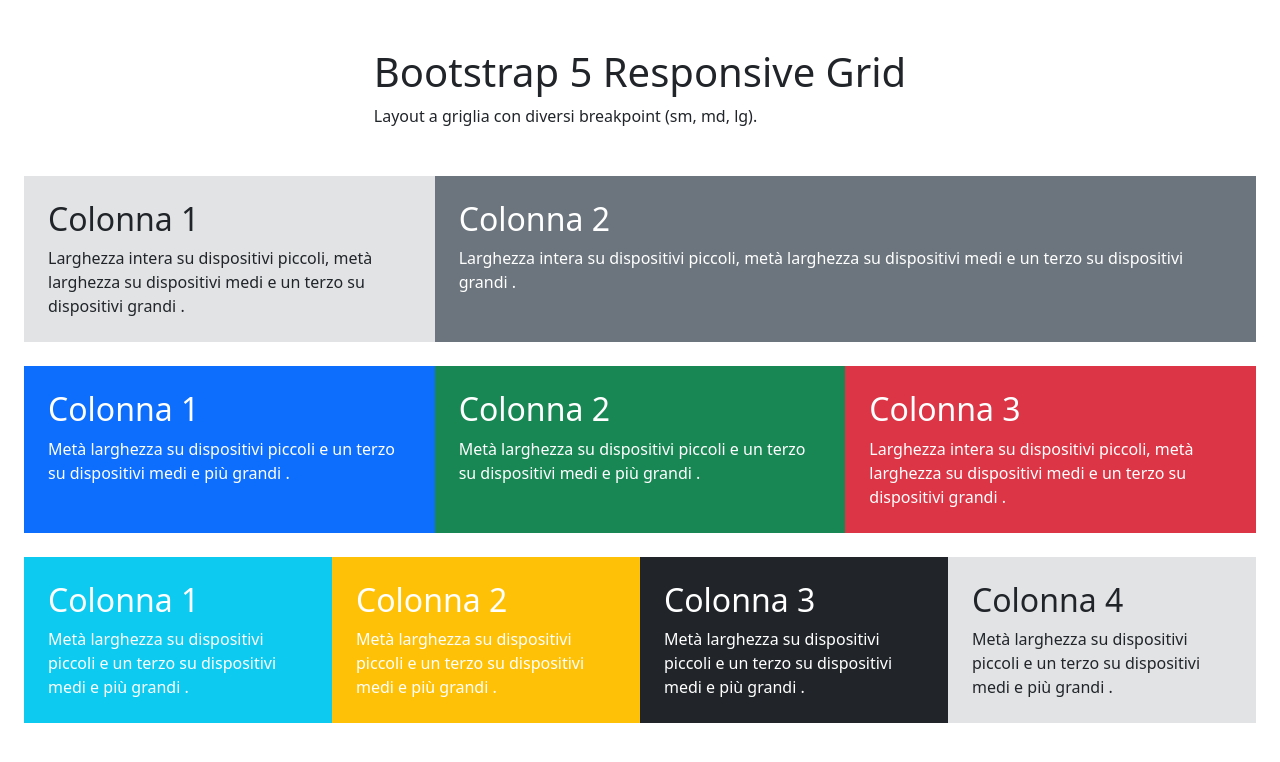
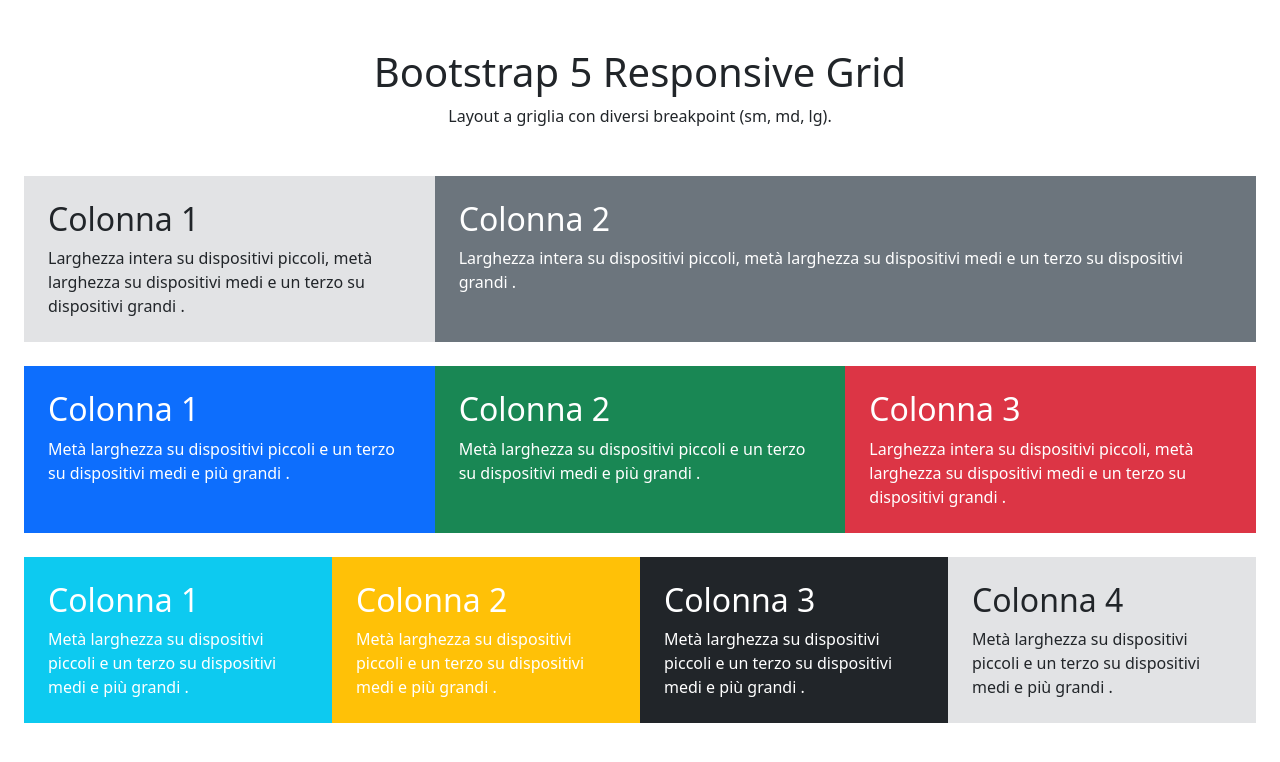
Before and after one commit to davide-delgiudice/htmlcss-bootstrap-layout, a plain HTML site: page index.html in a window 1280 px wide. Drawn offline with nearby package versions, Linux system fonts and the light colour scheme.

Commit message:
[UPD] fix header text alignment - Esercizio Terminato

```diff
--- a/index.html
+++ b/index.html
@@ -10,11 +10,11 @@
 <body>
     <!-- header -->
     <header>
-        <div class="container-fluid d-flex justify-content-center">
+        <div class="container-fluid text-center">
             <div class="row my-5">
                 <div class="col-12">
                     <h1>Bootstrap 5 Responsive Grid</h1>
-                    <span>Layout a griglia con diversi breakpoint (sm, md, lg).</span>
+                    <span class="">Layout a griglia con diversi breakpoint (sm, md, lg).</span>
                 </div>
             </div>
         </div>
@@ -58,7 +58,7 @@
         </div>
         <!-- terzo gruppo -->
         <div class="row mb-4 mx-4">
-            <div class="col-6 bg-info text-white p-4 col-md-3">
+            <div class="col-6 bg-info text-white p-4 col-md-3 p-md-4">
                 <h2>Colonna 1</h2>
                 <span>
                     Metà larghezza su dispositivi piccoli e un terzo su dispositivi medi e più grandi .
```
